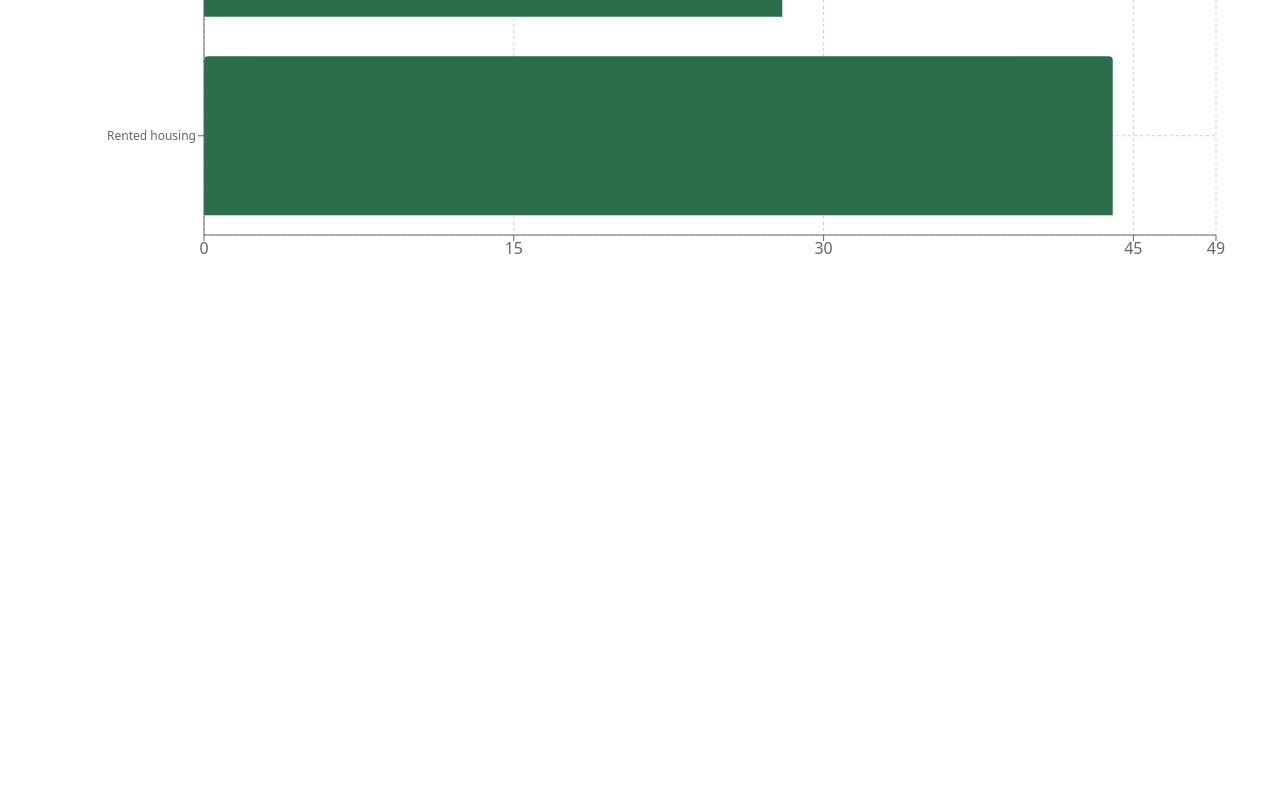
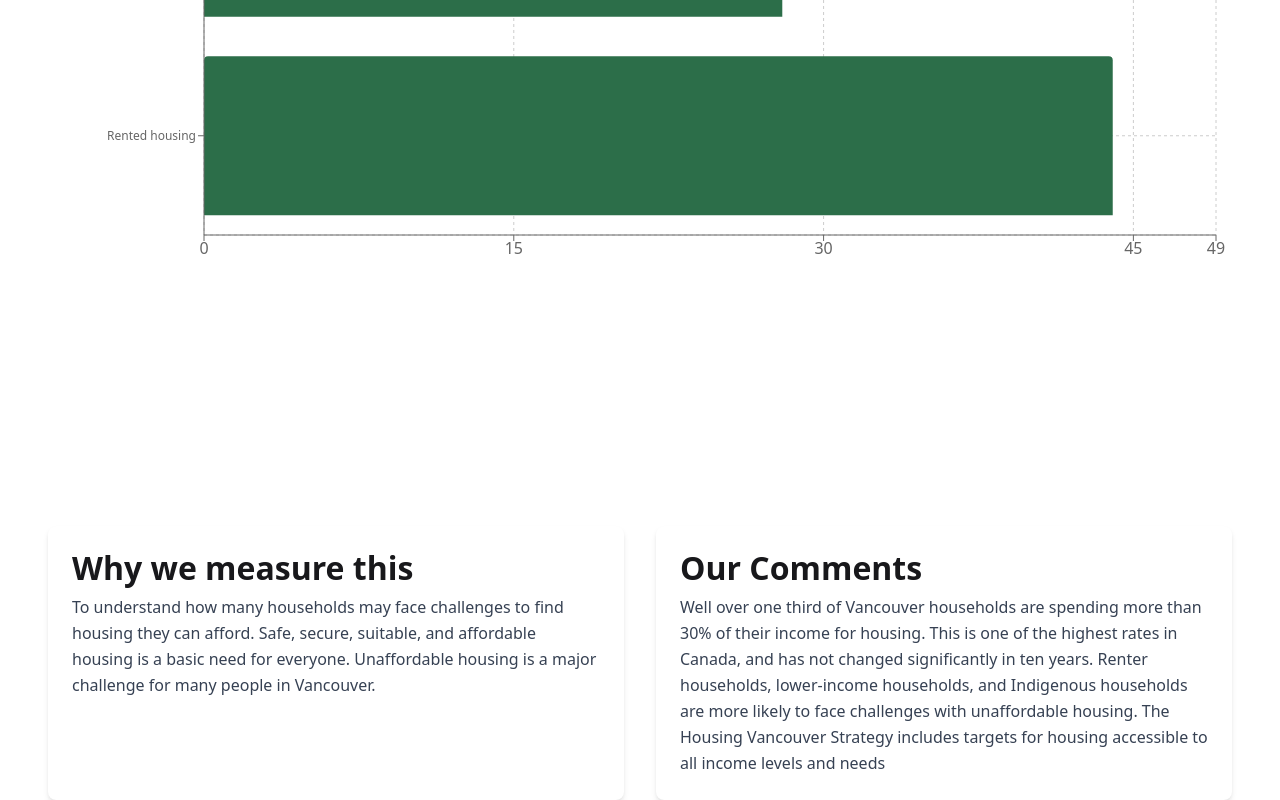
Before and after one commit to kenoutofken/CitizenDataDashboard, a React (Vite) app: page /housing-type in a window 1280 px wide. Shown: the part 539-1339 px from the top of the page. Before the commit the page ends 1017 px from the top, so only its background shows below. Built offline with nearby package versions, Linux system fonts and the light colour scheme.

Commit message:
Added Rationale cards

```diff
--- a/src/App.jsx
+++ b/src/App.jsx
@@ -4,6 +4,7 @@ import { Routes, Route } from "react-router";
 import ByRegion from "./pages/ByRegion.jsx";
 import ByDemographic from "./pages/ByDemographic.jsx";
 import ByHousingType from "./pages/ByHousingType.jsx";
+import Rationale from "./components/Rationale.jsx";
 
 function App() {
   return (
@@ -14,6 +15,7 @@ function App() {
         <Route path="/demographic" element={<ByDemographic />} />
         <Route path="/housing-type" element={<ByHousingType />} />
       </Routes>
+      <Rationale />
     </>
   );
 }
--- /dev/null
+++ b/src/components/Rationale.jsx
@@ -0,0 +1,21 @@
+export default function Rationale() {
+    return (
+    <>
+        <div className="flex flex-wrap gap-8 pt-12 px-12">
+            <div className="card bg-base-100 flex-1 shadow-md">
+                <div className="card-body">
+                <h2 className="text-[32px] font-semibold">Why we measure this</h2>
+                <p className="text-gray-700 text-base">To understand how many households may face challenges to find housing they can afford. Safe, secure, suitable, and affordable housing is a basic need for everyone. Unaffordable housing is a major challenge for many people in Vancouver.</p>
+                </div>
+            </div>
+
+            <div className="card bg-base-100 flex-1 shadow-md">
+                <div className="card-body">
+                <h2 className="text-[32px] font-semibold">Our Comments</h2>
+                <p className="text-gray-700 text-base">Well over one third of Vancouver households are spending more than 30% of their income for housing. This is one of the highest rates in Canada, and has not changed significantly in ten years. Renter households, lower-income households, and Indigenous households are more likely to face challenges with unaffordable housing. The Housing Vancouver Strategy includes targets for housing accessible to all income levels and needs</p>
+                </div>
+            </div>
+        </div>
+    </>
+    );
+}
```
